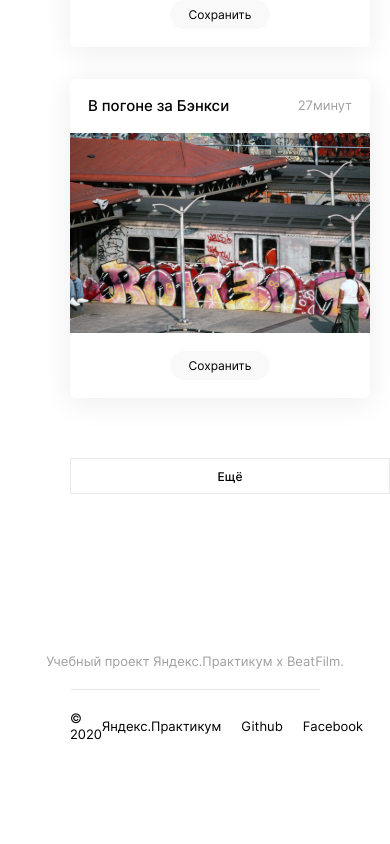
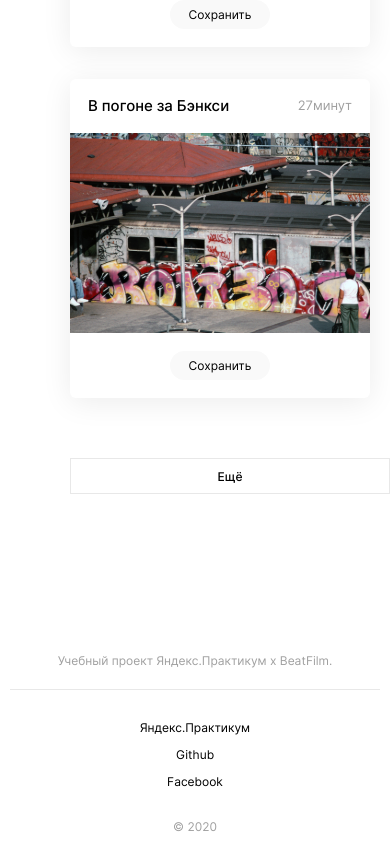
Before and after one commit to mahakomar11/movies-explorer-frontend, a React (Create React App) app: page /movies in a window 390 px wide. Shown: the part 4175-5019 px from the top of the page. Before the commit the page ends 4937 px from the top, so only its background shows below. Built offline with nearby package versions, Linux system fonts and the light colour scheme.

Commit message:
Make adaptive Footer

```diff
--- a/src/components/Footer/Footer.css
+++ b/src/components/Footer/Footer.css
@@ -8,6 +8,14 @@
   text-align: center;
   color: #a0a0a0;
   margin: 0 auto 20px;
+}
+
+@media screen and (max-width: 540px) {
+  .footer__description {
+    font-size: 12px;
+    line-height: 15px;
+    margin-bottom: 21px;
+  }
 }
 
 .footer__copyright-block {
@@ -21,8 +29,38 @@
   border-top: #e8e8e8 1px solid;
 }
 
+@media screen and (max-width: 768px) {
+  .footer__copyright-block {
+    margin: 0 30px;
+  }
+}
+
+@media screen and (max-width: 540px) {
+  .footer__copyright-block {
+    margin: 0 10px;
+    flex-direction: column-reverse;
+    padding: 30px 0 10px;
+    font-size: 12px;
+    line-height: 15px;
+  }
+}
+
+@media screen and (max-width: 540px) {
+  .footer__nav {
+    display: flex;
+    flex-direction: column;
+    align-items: center;
+  }
+}
+
 .footer__year {
   margin: 0;
+}
+
+@media screen and (max-width: 540px) {
+  .footer__year {
+    color: #a0a0a0;
+  }
 }
 
 .footer__link {
@@ -38,3 +76,14 @@
 .footer__link:hover {
   text-decoration: underline;
 }
+
+@media screen and (max-width: 540px) {
+  .footer__link {
+    margin-right: 0;
+    margin-bottom: 12px;
+  }
+
+  .footer__link:last-of-type {
+    margin-bottom: 30px;
+  }
+}
--- a/src/components/Footer/Footer.js
+++ b/src/components/Footer/Footer.js
@@ -8,7 +8,7 @@ function Footer() {
       </p>
       <div className='footer__copyright-block'>
         <p className='footer__year'>© 2020</p>
-        <nav>
+        <nav className='footer__nav'>
           <a
             href='https://praktikum.yandex.ru/'
             className='footer__link'
```
